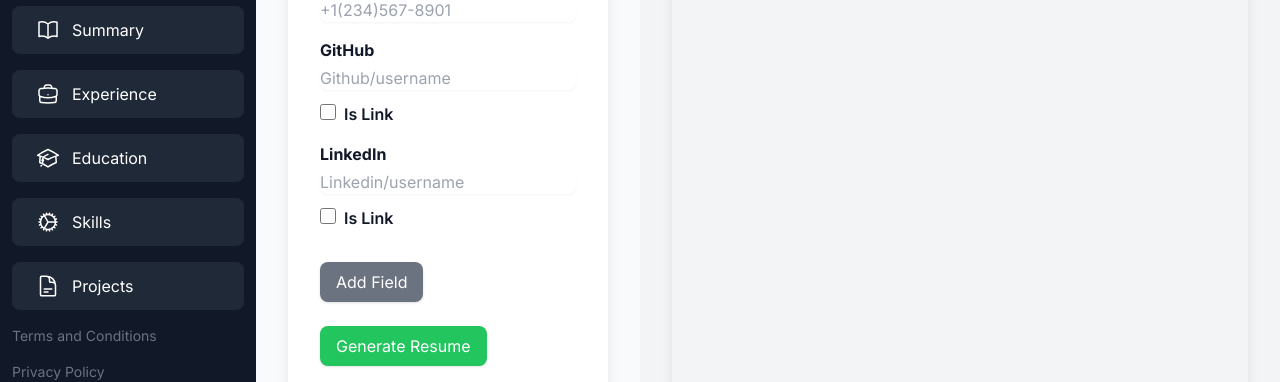
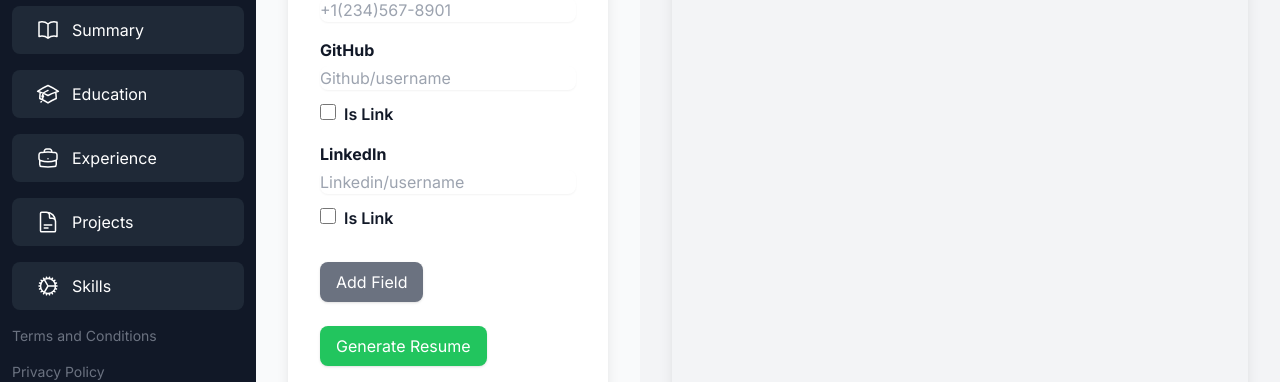
Before and after one commit to Ori2846/ResumeGenerator, a Next.js app in the folder NextJS-App/resgen/: page / in a window 1280 px wide. Shown: the part 286-668 px from the top of the page. Built offline with nearby package versions, Linux system fonts and the light colour scheme.

Commit message:
Duplicate Heading Bug fix

```diff
--- a/NextJS-App/resgen/components/MainForm.js
+++ b/NextJS-App/resgen/components/MainForm.js
@@ -1,4 +1,3 @@
-// MainForm.js
 import PersonalInfo from './formSections/PersonalInfo';
 import Summary from './formSections/Summary';
 import Experience from './formSections/Experience';
--- a/NextJS-App/resgen/components/Sidebar.js
+++ b/NextJS-App/resgen/components/Sidebar.js
@@ -35,18 +35,19 @@ export default function Sidebar({ currentSection, setCurrentSection, isSidebarOp
         <button onClick={() => { setCurrentSection('summary'); setIsSidebarOpen(false); }} className={`${currentSection === 'summary' ? 'bg-gray-700' : 'bg-gray-800 hover:bg-gray-700'} flex items-center text-white py-2 px-4 rounded-lg ${isCollapsed ? 'justify-center' : ''}`}>
           <BookOpenIcon className="icon" /> {!isCollapsed && <span className="text">Summary</span>}
         </button>
+        <button onClick={() => { setCurrentSection('education'); setIsSidebarOpen(false); }} className={`${currentSection === 'education' ? 'bg-gray-700' : 'bg-gray-800 hover:bg-gray-700'} flex items-center text-white py-2 px-4 rounded-lg ${isCollapsed ? 'justify-center' : ''}`}>
+          <AcademicCapIcon className="icon" /> {!isCollapsed && <span className="text">Education</span>}
+        </button>
         <button onClick={() => { setCurrentSection('experience'); setIsSidebarOpen(false); }} className={`${currentSection === 'experience' ? 'bg-gray-700' : 'bg-gray-800 hover:bg-gray-700'} flex items-center text-white py-2 px-4 rounded-lg ${isCollapsed ? 'justify-center' : ''}`}>
           <BriefcaseIcon className="icon" /> {!isCollapsed && <span className="text">Experience</span>}
         </button>
-        <button onClick={() => { setCurrentSection('education'); setIsSidebarOpen(false); }} className={`${currentSection === 'education' ? 'bg-gray-700' : 'bg-gray-800 hover:bg-gray-700'} flex items-center text-white py-2 px-4 rounded-lg ${isCollapsed ? 'justify-center' : ''}`}>
-          <AcademicCapIcon className="icon" /> {!isCollapsed && <span className="text">Education</span>}
+        <button onClick={() => { setCurrentSection('projects'); setIsSidebarOpen(false); }} className={`${currentSection === 'projects' ? 'bg-gray-700' : 'bg-gray-800 hover:bg-gray-700'} flex items-center text-white py-2 px-4 rounded-lg ${isCollapsed ? 'justify-center' : ''}`}>
+          <DocumentTextIcon className="icon" /> {!isCollapsed && <span className="text">Projects</span>}
         </button>
         <button onClick={() => { setCurrentSection('skills'); setIsSidebarOpen(false); }} className={`${currentSection === 'skills' ? 'bg-gray-700' : 'bg-gray-800 hover:bg-gray-700'} flex items-center text-white py-2 px-4 rounded-lg ${isCollapsed ? 'justify-center' : ''}`}>
           <CogIcon className="icon" /> {!isCollapsed && <span className="text">Skills</span>}
         </button>
-        <button onClick={() => { setCurrentSection('projects'); setIsSidebarOpen(false); }} className={`${currentSection === 'projects' ? 'bg-gray-700' : 'bg-gray-800 hover:bg-gray-700'} flex items-center text-white py-2 px-4 rounded-lg ${isCollapsed ? 'justify-center' : ''}`}>
-          <DocumentTextIcon className="icon" /> {!isCollapsed && <span className="text">Projects</span>}
-        </button>
+
 
         {!isCollapsed && (
           <>
--- a/NextJS-App/resgen/components/formSections/Education.js
+++ b/NextJS-App/resgen/components/formSections/Education.js
@@ -2,8 +2,10 @@
 export default function Education({ formData, handleEducationChange, handleAddEducation, handleRemoveEducation }) {
   return (
     <div className="w-full">
+      <h2 className="text-xl font-bold mb-4">Education</h2>
       {formData.education.map((edu, index) => (
-        <div key={index} className="form-group">
+        <div key={index} className="form-group mb-4">
+          <h3 className="text-lg font-semibold">Education {index + 1}</h3>
           <div className="form-group">
             <label htmlFor={`education_institution_${index}`} className="form-label">Institution:</label>
             <input type="text" className="form-control" id={`education_institution_${index}`} name={`education_institution_${index}`} onChange={(e) => handleEducationChange(index, 'institution', e.target.value)} value={edu.institution} placeholder="Institution Name" />
--- a/NextJS-App/resgen/components/formSections/Experience.js
+++ b/NextJS-App/resgen/components/formSections/Experience.js
@@ -2,8 +2,10 @@
 export default function Experience({ formData, handleExperienceChange, handleExperienceResponsibilityChange, handleAddExperience, handleRemoveExperience, handleRemoveResponsibility }) {
   return (
     <div className="w-full">
+      <h2 className="text-xl font-bold mb-4">Experience</h2>
       {formData.experience.map((exp, index) => (
-        <div key={index} className="form-group">
+        <div key={index} className="form-group mb-4">
+          <h3 className="text-lg font-semibold">Experience {index + 1}</h3>
           <div className="form-group">
             <label htmlFor={`experience_title_${index}`} className="form-label">Title:</label>
             <input type="text" className="form-control" id={`experience_title_${index}`} name={`experience_title_${index}`} onChange={(e) => handleExperienceChange(index, 'title', e.target.value)} value={exp.title} placeholder="Job Title" />
--- a/NextJS-App/resgen/package.json
+++ b/NextJS-App/resgen/package.json
@@ -18,6 +18,7 @@
     "pdf-lib": "^1.17.1",
     "pdfjs-dist": "^4.3.136",
     "react": "^18",
+    "react-beautiful-dnd": "^13.1.1",
     "react-dom": "^18"
   },
   "devDependencies": {
```
Also changed, not shown: 2 other files (tests, documents, lock files or other folders).
